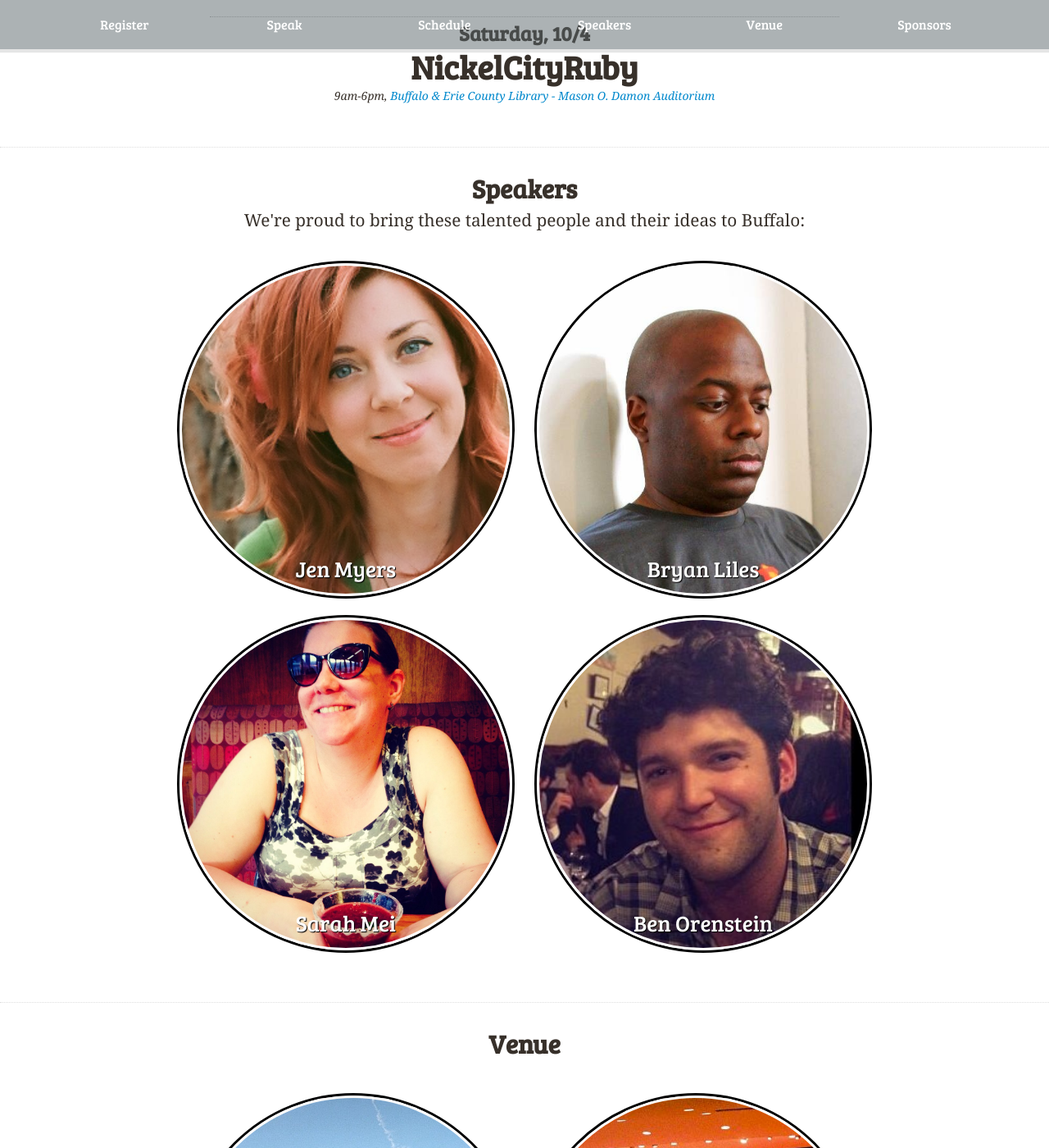
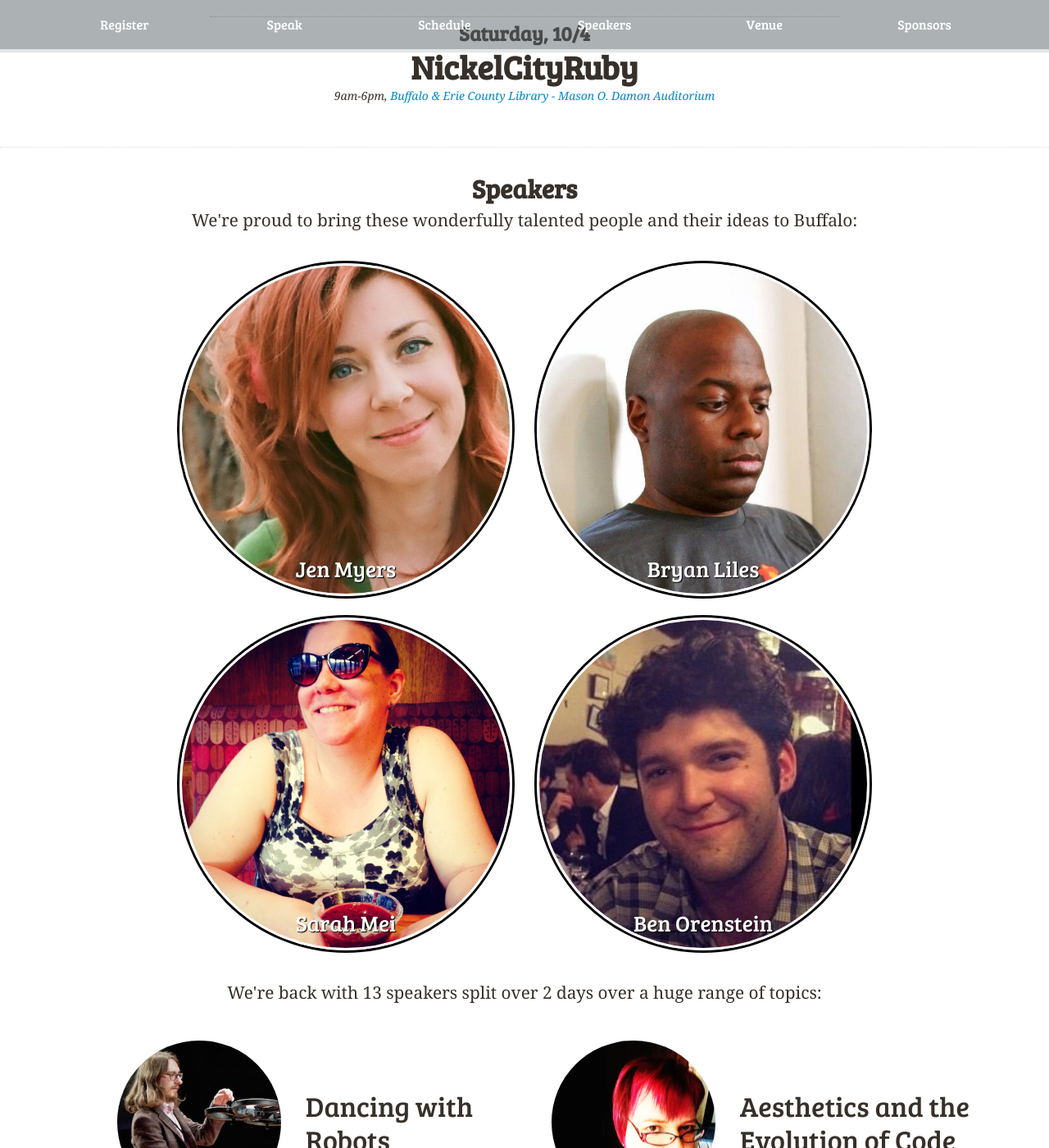
Before and after one commit to nysmakers/nysmakers.github.io, a Jekyll site: the page built from index.html, in a window 1280 px wide and 1400 px high, scrolled down 1761 px. Shown: the whole window at 82% size. Built offline with Jekyll 4.4.1, drawn with Linux system fonts in a browser that asks for light colours; some web fonts are replaced; comment, search, counter and statistics services are not loaded; some of the changed text lies outside the part shown.

Commit message:
Speakers too

```diff
--- a/2014/stylesheets/responsive.css
+++ b/2014/stylesheets/responsive.css
@@ -272,17 +272,18 @@
 #speakers #talks {
   margin-top: 20px; }
   #speakers #talks a {
-    padding-top: 195px;
-    width: 187.5px;
-    font-size: 25px;
-    -webkit-transform: perspective(600px) rotateY(-10deg); }
+    padding-top: 145px;
+    width: 200px;
+    font-size: 24px;
+    background-size: cover;
+    text-shadow: 1px 1px 1px black;
+    border-radius: 290px; }
   #speakers #talks tr {
     display: inline-block;
-    margin-bottom: 25px; }
+    margin-bottom: 30px; }
   #speakers #talks td:last-child {
     vertical-align: middle;
-    font-size: 39px;
-    -webkit-transform: perspective(600px) rotateY(10deg);
+    font-size: 34px;
     font-family: 'Bree Serif', Helvetica, sans-serif;
     padding-left: 30px;
     width: 300px;
@@ -300,6 +301,34 @@
 #speakers #antiheroine {
   background: url("/images/speakers/antiheroine.jpg") no-repeat;
   background-position-y: 35%; }
+#speakers #juliancheal {
+  background: url("/images/speakers/juliancheal.jpg") no-repeat;
+  background-position-y: 35%; }
+#speakers #bantik {
+  background: url("/images/speakers/coraline.png") no-repeat;
+  background-position-y: 35%; }
+#speakers #dabit {
+  background: url("/images/speakers/dabit.jpg") no-repeat;
+  background-position-y: 35%; }
+#speakers #meaganewaller {
+  background: url("/images/speakers/meaganewaller.jpg") no-repeat;
+  background-position-y: 35%; }
+#speakers #tehviking {
+  background: url("/images/speakers/tehviking.jpg") no-repeat;
+  background-position-y: 35%; }
+#speakers #poteland {
+  background: url("/images/speakers/poteland.jpg") no-repeat;
+  background-position-x: 60%;
+  background-position-y: 35%; }
+#speakers #estiens {
+  background: url("/images/speakers/estiens.png") no-repeat;
+  background-position-y: 35%; }
+#speakers #kerrizor {
+  background: url("/images/speakers/kerrizor.jpg") no-repeat;
+  background-position-y: 35%; }
+#speakers #yerhot {
+  background: url("/images/speakers/yerhot.jpg") no-repeat;
+  background-position-x: 35%; }
 
 @media screen and (max-width: 780px) {
   #speakers #talks td:last-child {
--- a/index.html
+++ b/index.html
@@ -71,7 +71,7 @@
   <section class="row-fluid" id="speakers">
     <h2 class="text-center">Speakers</h2>
     <p class="text-center">
-      We're proud to bring these talented people and their ideas to Buffalo:
+      We're proud to bring these wonderfully talented people and their ideas to Buffalo:
     </p>
     <ul id="keynotes" class="text-center">
       <li>
@@ -95,6 +95,50 @@
         </a>
       </li>
     </ul>
+
+    <p class="text-center">
+      We're back with 13 speakers split over 2 days over a huge range of topics:
+    </p>
+
+    <table id="talks" class="text-center span10 offset1">
+      <tr>
+        <td><a href="http://twitter.com/juliancheal" id="juliancheal">Julian Cheal</a></td>
+        <td>Dancing with Robots</td>
+      </tr>
+      <tr>
+        <td><a href="http://twitter.com/bantik" id="bantik">Coraline Ehmke</a></td>
+        <td>Aesthetics and the Evolution of Code</td>
+      </tr>
+      <tr>
+        <td><a href="http://twitter.com/meaganewaller" id="meaganewaller">Meagan Waller</a></td>
+        <td>Learning From Failure</td>
+      </tr>
+      <tr>
+        <td><a href="http://twitter.com/dabit" id="dabit">David Padilla</a></td>
+        <td>Live Coding Music with Ruby</td>
+      </tr>
+      <tr>
+        <td><a href="http://twitter.com/tehviking" id="tehviking">Brandon Hays</a></td>
+        <td>My Little C Extension: Lego Robots are Magic</td>
+      </tr>
+      <tr>
+        <td><a href="http://twitter.com/poteland" id="poteland">Pablo Astigarraga</a></td>
+        <td>The Dilemma of Simplicity</td>
+      </tr>
+      <tr>
+        <td><a href="http://twitter.com/kerrizor" id="kerrizor">Kerri Miller</a></td>
+        <td>Concurrency for !Dummies (Who Don't Get It (...Yet))</td>
+      </tr>
+      <tr>
+        <td><a href="http://github.com/estiens" id="estiens">Eric Stiens</a></td>
+        <td>How to be an awesome junior developer (and why to hire them)</td>
+      </tr>
+      <tr>
+        <td><a href="http://twitter.com/yerhot" id="yerhot">John Yerhot</a></td>
+        <td>Something Awesome</td>
+      </tr>
+    </table>
+  </section>
   </section>
 
   <section class="row-fluid" id="venue">
@@ -148,7 +192,8 @@
 
   <section class="row-fluid" id="sponsors">
     <h2 class="span10 offset1">Sponsors</h2>
-    <p class="span10 offset1">
+
+    <p class="text-center">
       Thank you to the following sponsors that make this conference possible:
     </p>
 
```
Also changed, not shown: 2014/stylesheets/scss/responsive.scss (+57 -7 lines), images/speakers/coraline.png (added), images/speakers/dabit.jpg (added), images/speakers/estiens.png (added), images/speakers/juliancheal.jpg (added), images/speakers/kerrizor.jpg (added), images/speakers/meaganewaller.jpg (added), images/speakers/poteland.jpg (added), images/speakers/tehviking.jpg (added), images/speakers/yerhot.jpg (added), images/sponsors/2014/github.png, images/sponsors/2014/infotech.png, images/sponsors/2014/phishme.png, images/sponsors/2014/starkwayne.png.
